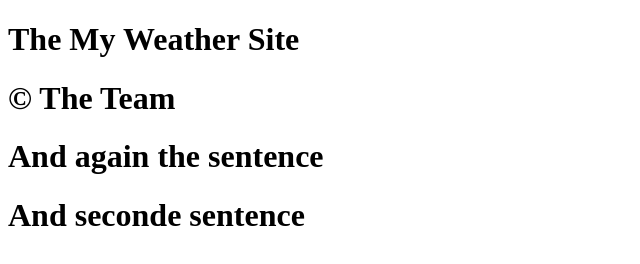
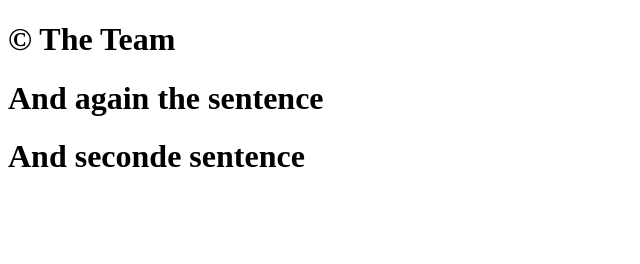
Before and after one commit to DmytroStefanyshyn/yurkovskiy.github.io, a plain HTML site: page index.html in a window 1280 px wide. Shown: the whole page, without its empty margins (0-640 px from the left). Drawn offline with Linux system fonts and the light colour scheme.

Commit message:
Fixed bug with a title

```diff
--- a/index.html
+++ b/index.html
@@ -5,7 +5,7 @@
 	<title>The My Weather Site</title>
 </head>
 <body>
-  <h1>The My Weather Site</h1>
+
   <h1>&copy; The Team</h1>
   <h1>And again the sentence</h1>
   <h1>And seconde sentence</h1>
```
